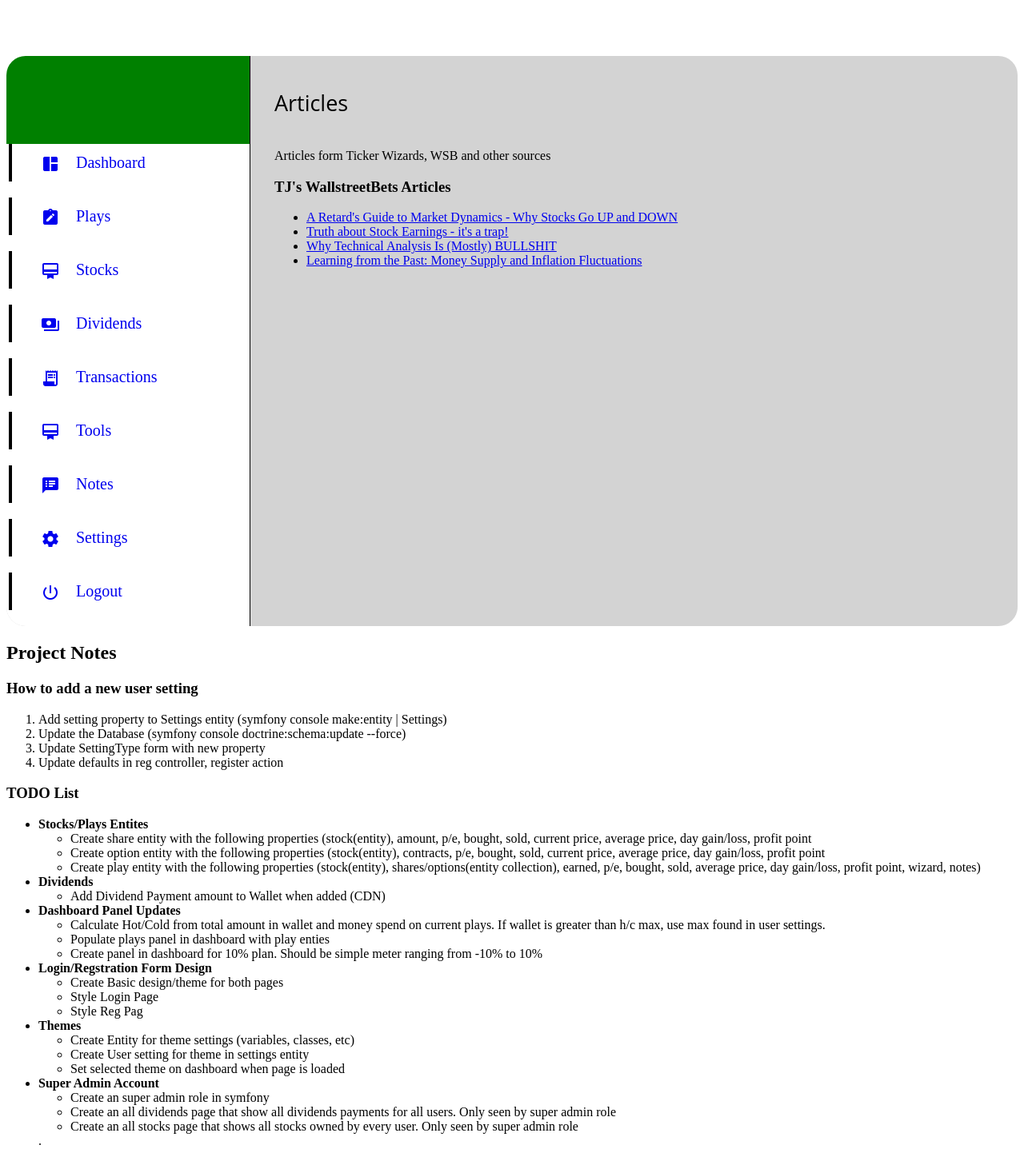
After one commit to joshbyvelds/bsx-version-two, a Symfony app: template templates/tools/articles.html.twig in a window 1280 px wide. The commit adds this page. Shown: the whole page at 80% size. Run offline with Twig, Linux system fonts and the light colour scheme; the template is opened without the code that fills it, so the values that code supplies are empty; some libraries are stand-ins or nearby versions; some web fonts are replaced.

Commit message:
Added Articles page to Tool section

```diff
--- a/templates/partials/navbar.html.twig
+++ b/templates/partials/navbar.html.twig
@@ -33,6 +33,7 @@
                 <ul class="submenu" data-submenu="tools">
                     <li><a href="/tools/daytradecalc"><span class="material-icons">queue</span>Day Trade Calculator</a></li>
                     <li><a href="/tools/tenpercentplan"><span class="material-icons">queue</span>Ten Percent Plan</a></li>
+                    <li><a href="/tools/articles"><span class="material-icons">queue</span>Articles</a></li>
                     <li><a href="https://www.cnn.com/markets/fear-and-greed" target="_blank">Greed &amp; Fear Index</a></li>
                 </ul>
             </li>
--- /dev/null
+++ b/templates/tools/articles.html.twig
@@ -0,0 +1,17 @@
+{% extends 'base.html.twig' %}
+
+{% block title %}Articles{% endblock %}
+
+{% block body %}
+    <p>Articles form Ticker Wizards, WSB and other sources</p>
+
+    <h3>TJ's WallstreetBets Articles</h3>
+    <p>
+        <ul>
+            <li><a href="https://www.reddit.com/r/wallstreetbets/comments/ux00np/a_retards_guide_to_market_dynamics_why_stocks_go/" target="_blank">A Retard's Guide to Market Dynamics - Why Stocks Go UP and DOWN</a></li>
+            <li><a href="https://www.reddit.com/r/wallstreetbets/comments/v1zas8/the_truth_about_stock_earnings/" target="_blank">Truth about Stock Earnings - it's a trap!</a></li>
+            <li><a href="https://www.reddit.com/r/wallstreetbets/comments/v2ks36/why_technical_analysis_is_mostly_bullshit/?sort=new" target="_blank">Why Technical Analysis Is (Mostly) BULLSHIT</a></li>
+            <li><a href="https://www.reddit.com/r/wallstreetbets/comments/v66nn3/learning_from_the_past_money_supply_and_inflation/" target="_blank">Learning from the Past: Money Supply and Inflation Fluctuations</a></li>
+        </ul>
+    </p>
+{% endblock %}
```
Also changed, not shown: src/Controller/ToolsController.php (+8 -0 lines), templates/tools/index.html.twig (deleted, +0 -20 lines).
